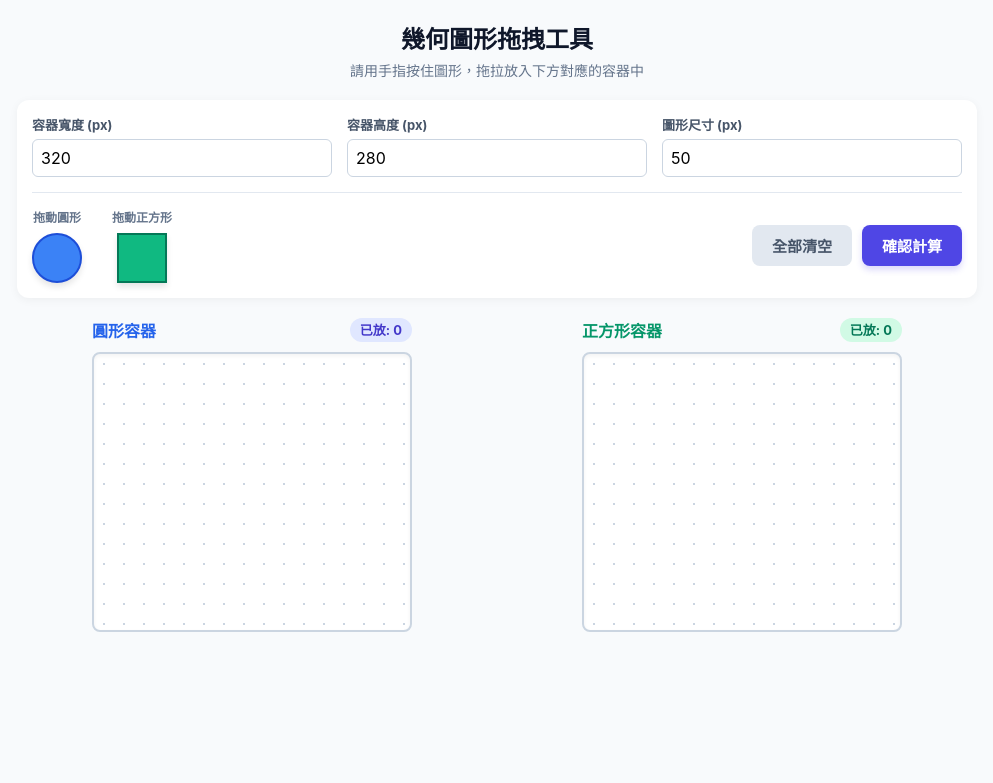
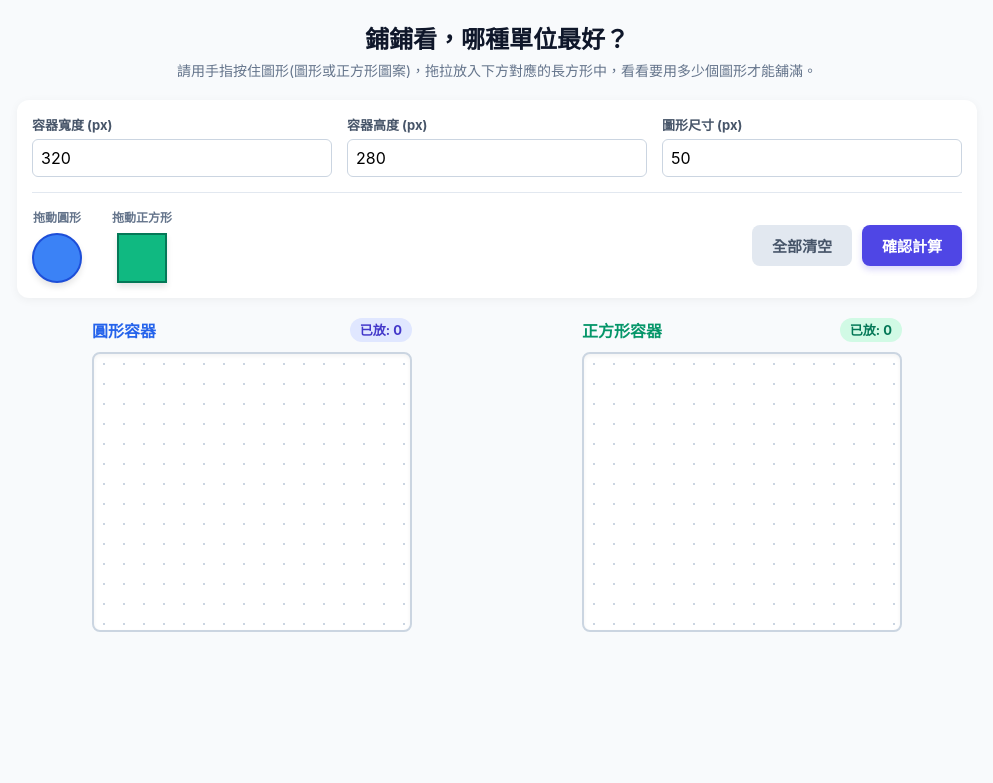
Before and after one commit to ahmouu/maths, a plain HTML site: page index.html in a window 1280 px wide. Shown: the whole page, without its empty margins (143-1136 px from the left). Drawn offline with Linux system fonts and the light colour scheme.

Commit message:
Update index.html

```diff
--- a/index.html
+++ b/index.html
@@ -3,7 +3,7 @@
 <head>
     <meta charset="UTF-8">
     <meta name="viewport" content="width=device-width, initial-scale=1.0, maximum-scale=1.0, user-scalable=no">
-    <title>幾何圖形拖拽填充工具</title>
+    <title>鋪鋪看，哪種單位最好？</title>
     <style>
         /* 重置與基本設定 */
         * { box-sizing: border-box; margin: 0; padding: 0; font-family: -apple-system, BlinkMacSystemFont, "Segoe UI", Roboto, Helvetica, Arial, sans-serif; }
@@ -91,8 +91,8 @@
 
     <div class="container">
         <div class="header">
-            <h1>幾何圖形拖拽工具</h1>
-            <p>請用手指按住圖形，拖拉放入下方對應的容器中</p>
+            <h1>鋪鋪看，哪種單位最好？</h1>
+            <p>請用手指按住圖形(圖形或正方形圖案)，拖拉放入下方對應的長方形中，看看要用多少個圖形才能舖滿。</p>
         </div>
 
         <div class="controls">
```
